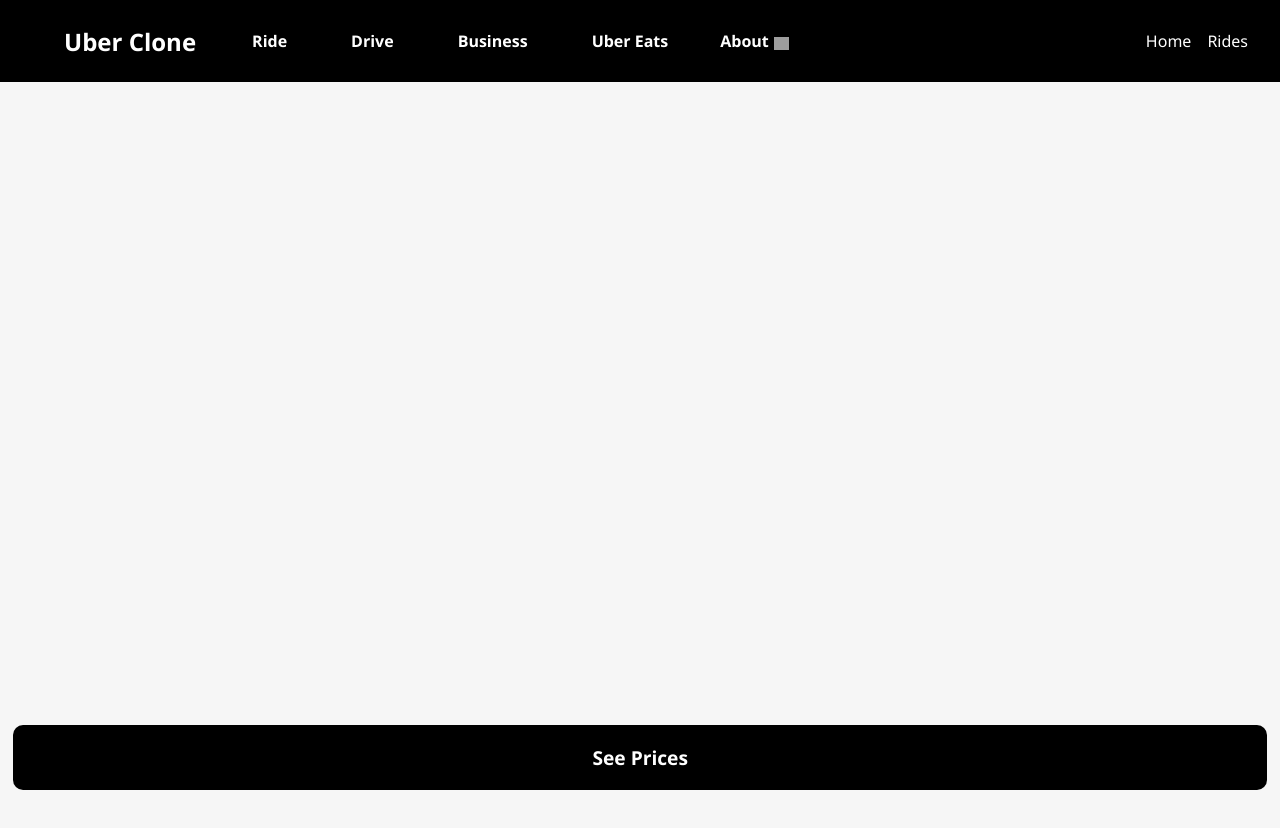
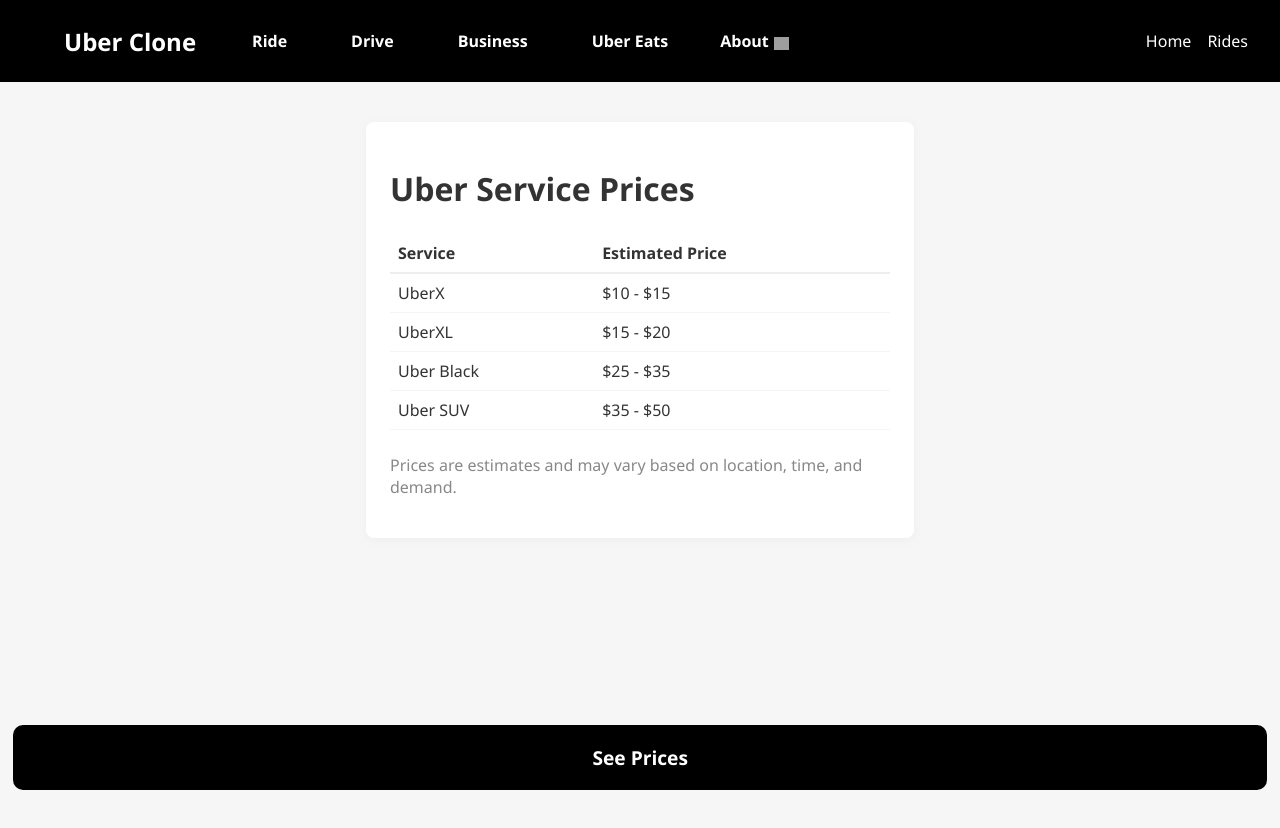
Before and after one commit to Kumaillx/Uber-Clone, a React (Vite) app in the folder frontend/: page /pages/prices in a window 1280 px wide. Shown: the top 828 px of the page. Built offline with nearby package versions, Linux system fonts and the light colour scheme; grey boxes are pictures that could not be loaded.

Commit message:
Done Navigation towards the routing of the application. Such that when clicking any button can lead to the routing of the app changing its pages.

```diff
--- a/frontend/src/App.jsx
+++ b/frontend/src/App.jsx
@@ -5,6 +5,7 @@
 import Rides from "./pages/Rides";
 import Home from "./pages/Home";
 import "./index.css";
+import Prices from "./pages/Prices";
 
 
 const App = () => {
@@ -16,6 +17,9 @@
         <Routes>
           <Route path="/" element={<Home />} />
           <Route path="/rides" element={<Rides />} />
+          <Route path="/about/company" element={<div>About Us</div>} />
+          <Route path="/pages/prices" element={<Prices/>} />
+
         </Routes>
       </main>
       <Footer />
--- a/frontend/src/pages/Home.jsx
+++ b/frontend/src/pages/Home.jsx
@@ -1,7 +1,23 @@
 import RideForm from '../components/RideForm';
 import homeImg from '../assets/Home-img1.jpg';
+import { useNavigate } from "react-router-dom";
+import prices from '../pages/Prices.jsx';
+
 
 const Home = () => {
+//   Handling the navigation to the Prices page
+  const navigate = useNavigate();
+
+  const handleSeePrices = (e) => {
+    //prevent the default form submission
+    e.preventDefault();
+    // Navigate to the Prices page
+    // Assuming the Prices page
+    navigate("pages/prices");
+
+    // navigate({prices});
+  };
+
   return (
     <div className="home-hero">
       <div className="home-hero-left">
@@ -9,8 +25,14 @@
         <RideForm/>
         <form className="home-hero-form">
           <div className="home-hero-form-inputs">
-
-            <button className="home-prices-btn">See prices</button>
+            <button
+                // Should render towards the Prices page
+              className="home-prices-btn"
+              onClick={handleSeePrices}
+              type="button"
+            >
+              See prices
+            </button>
             <span className="home-login-link">
               Log in to see your recent activity
             </span>
--- a/frontend/src/pages/Prices.jsx
+++ b/frontend/src/pages/Prices.jsx
@@ -1,38 +1,37 @@
 import React from "react";
 
-const pricesData = [
-    { type: "UberX", baseFare: "$2.50", perMile: "$1.20", perMinute: "$0.25" },
-    { type: "UberXL", baseFare: "$3.50", perMile: "$1.75", perMinute: "$0.35" },
-    { type: "Uber Black", baseFare: "$7.00", perMile: "$3.00", perMinute: "$0.65" },
+const services = [
+    { name: "UberX", price: "$10 - $15" },
+    { name: "UberXL", price: "$15 - $20" },
+    { name: "Uber Black", price: "$25 - $35" },
+    { name: "Uber SUV", price: "$35 - $50" },
 ];
 
-const Prices = () => (
-    <div style={{ maxWidth: 600, margin: "40px auto", padding: 24 }}>
-        <h2>Ride Prices</h2>
+const Prices = () => {
+    return (
+        <div className="prices-page" style={{ maxWidth: 500, margin: "40px auto", padding: 24, background: "#fff", borderRadius: 8, boxShadow: "0 2px 8px #eee" }}>
+            <h1 style={{ marginBottom: 24 }}>Uber Service Prices</h1>
             <table style={{ width: "100%", borderCollapse: "collapse" }}>
                 <thead>
                     <tr>
-                    <th style={{ borderBottom: "1px solid #ccc", textAlign: "left", padding: 8 }}>Type</th>
-                    <th style={{ borderBottom: "1px solid #ccc", textAlign: "left", padding: 8 }}>Base Fare</th>
-                    <th style={{ borderBottom: "1px solid #ccc", textAlign: "left", padding: 8 }}>Per Mile</th>
-                    <th style={{ borderBottom: "1px solid #ccc", textAlign: "left", padding: 8 }}>Per Minute</th>
+                        <th style={{ textAlign: "left", padding: 8, borderBottom: "2px solid #eee" }}>Service</th>
+                        <th style={{ textAlign: "left", padding: 8, borderBottom: "2px solid #eee" }}>Estimated Price</th>
                     </tr>
                 </thead>
                 <tbody>
-                {pricesData.map((price) => (
-                    <tr key={price.type}>
-                        <td style={{ padding: 8 }}>{price.type}</td>
-                        <td style={{ padding: 8 }}>{price.baseFare}</td>
-                        <td style={{ padding: 8 }}>{price.perMile}</td>
-                        <td style={{ padding: 8 }}>{price.perMinute}</td>
+                    {services.map((service) => (
+                        <tr key={service.name}>
+                            <td style={{ padding: 8, borderBottom: "1px solid #f5f5f5" }}>{service.name}</td>
+                            <td style={{ padding: 8, borderBottom: "1px solid #f5f5f5" }}>{service.price}</td>
                         </tr>
                     ))}
                 </tbody>
             </table>
-        <p style={{ marginTop: 16, color: "#555" }}>
-            * Prices are estimates and may vary based on location, time, and demand.
+            <p style={{ marginTop: 24, color: "#888" }}>
+                Prices are estimates and may vary based on location, time, and demand.
             </p>
         </div>
     );
+};
 
 export default Prices;
```
Lines whose indentation alone changed are shown as unchanged.
